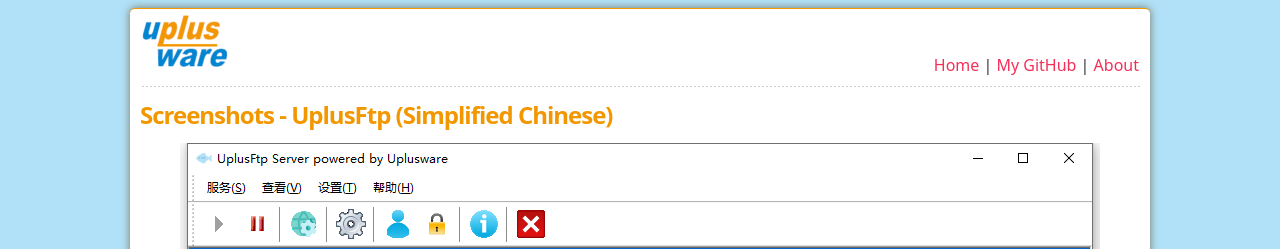
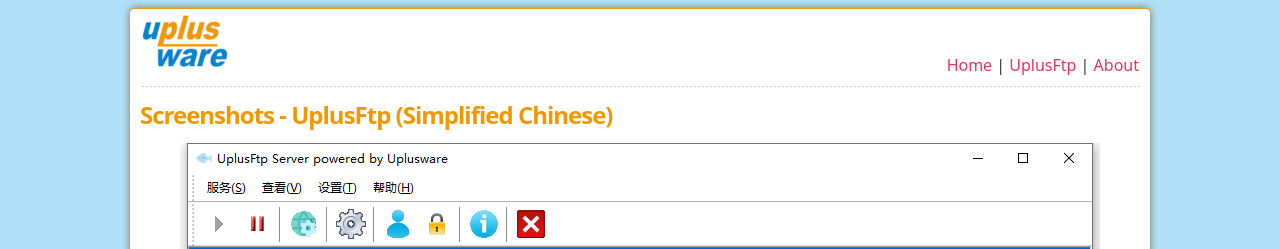
Before and after one commit to uplusware/uplusware.github.io, a Jekyll site: the page screenshot/adminui.html, which Jekyll copies as it is, in a window 1280 px wide and 900 px high. Shown: the top 249 px of the window. Built offline with Jekyll 4.4.1, drawn with Linux system fonts in a browser that asks for light colours.

Commit message:
Update adminui.html

```diff
--- a/screenshot/adminui.html
+++ b/screenshot/adminui.html
@@ -12,7 +12,7 @@
 			<tr>
 				<td><img src="/images/uplusware.png" alt="Uplusware"></td>
 				<td align="right" valign="bottom">
-					<a href="/" target="_blank">Home</a> | <a href="https://github.com/uplusware" target="_blank">My GitHub</a> | <a href="/about.html">About</a>
+					<a href="/" target="_blank">Home</a> | <a href="http://uplusftp.com" target="_blank">UplusFtp</a> | <a href="/about.html">About</a>
 				</td>
 			</tr>
 		</table>
```
